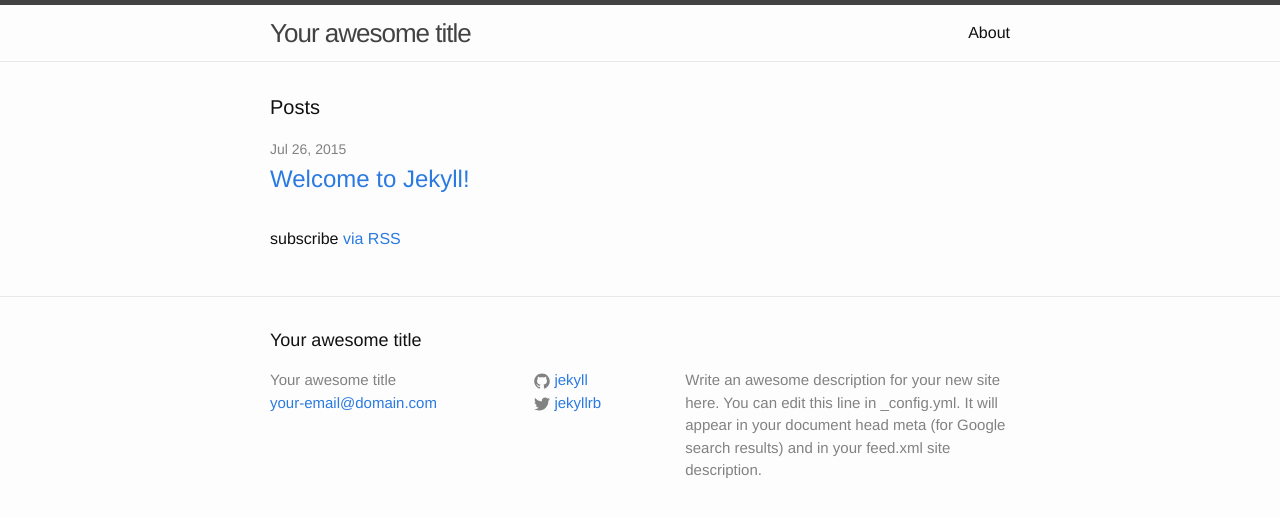
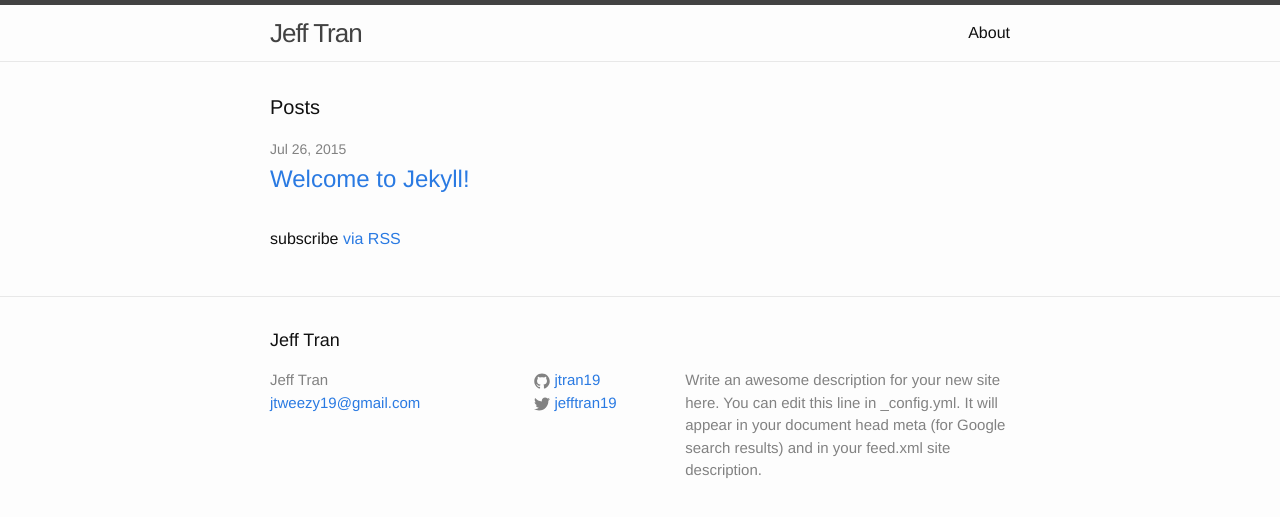
Before and after one commit to jtran19/jtran19.github.io, a Jekyll site: the page built from index.html, in a window 1280 px wide. Shown: the top 517 px of the page. Built offline with Jekyll 4.4.1, drawn with Linux system fonts in a browser that asks for light colours.

Commit message:
Ignore .sass-cache directory in .git/info/exclude. Set site defaults.

```diff
--- a/_config.yml
+++ b/_config.yml
@@ -1,14 +1,14 @@
 # Site settings
-title: Your awesome title
-email: your-email@domain.com
+title: Jeff Tran
+email: jtweezy19@gmail.com
 description: > # this means to ignore newlines until "baseurl:"
   Write an awesome description for your new site here. You can edit this
   line in _config.yml. It will appear in your document head meta (for
   Google search results) and in your feed.xml site description.
 baseurl: "" # the subpath of your site, e.g. /blog/
 url: "http://yourdomain.com" # the base hostname & protocol for your site
-twitter_username: jekyllrb
-github_username:  jekyll
+twitter_username: jefftran19
+github_username:  jtran19
 
 # Build settings
 markdown: kramdown
```
Also changed, not shown: 1 other file.
